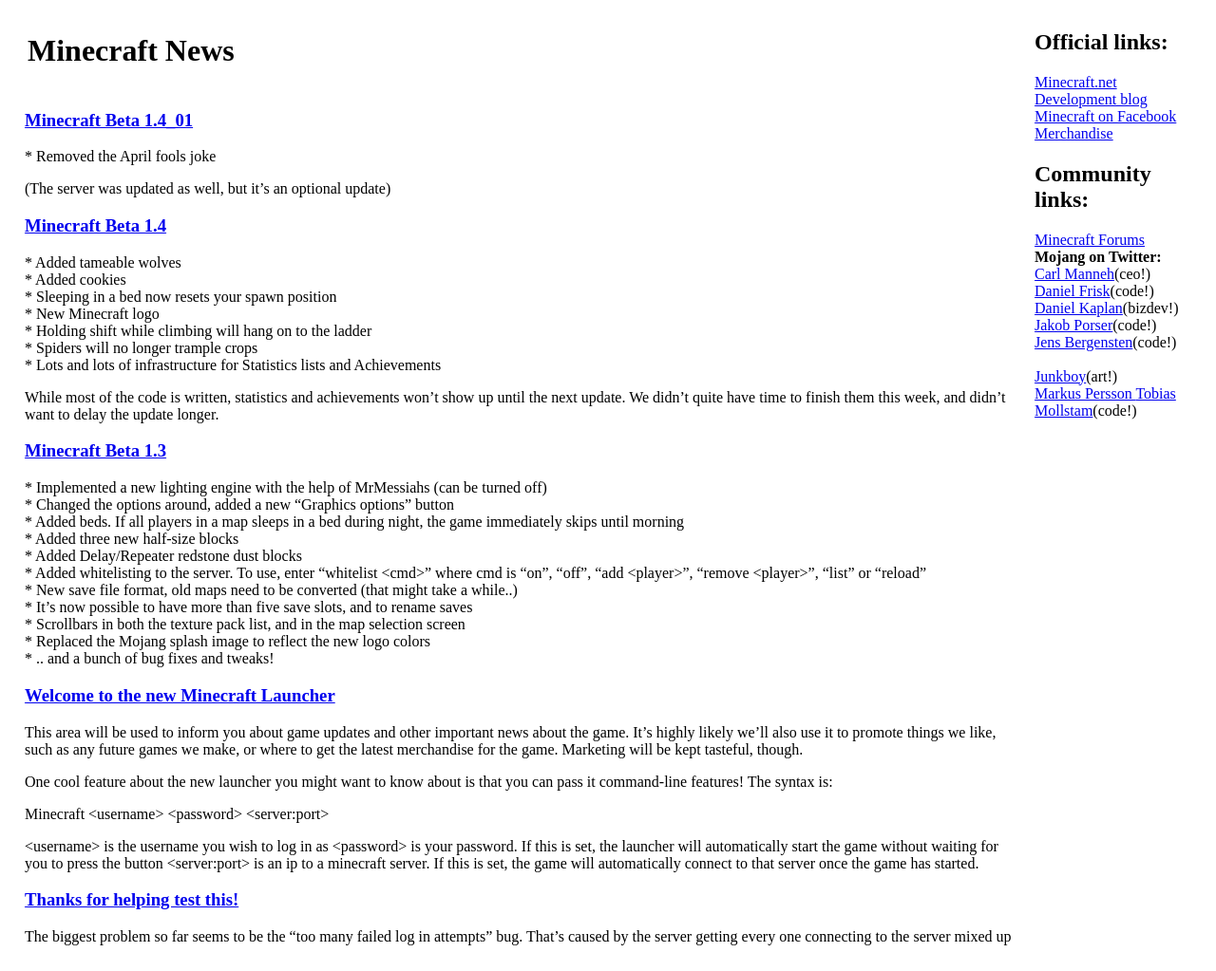
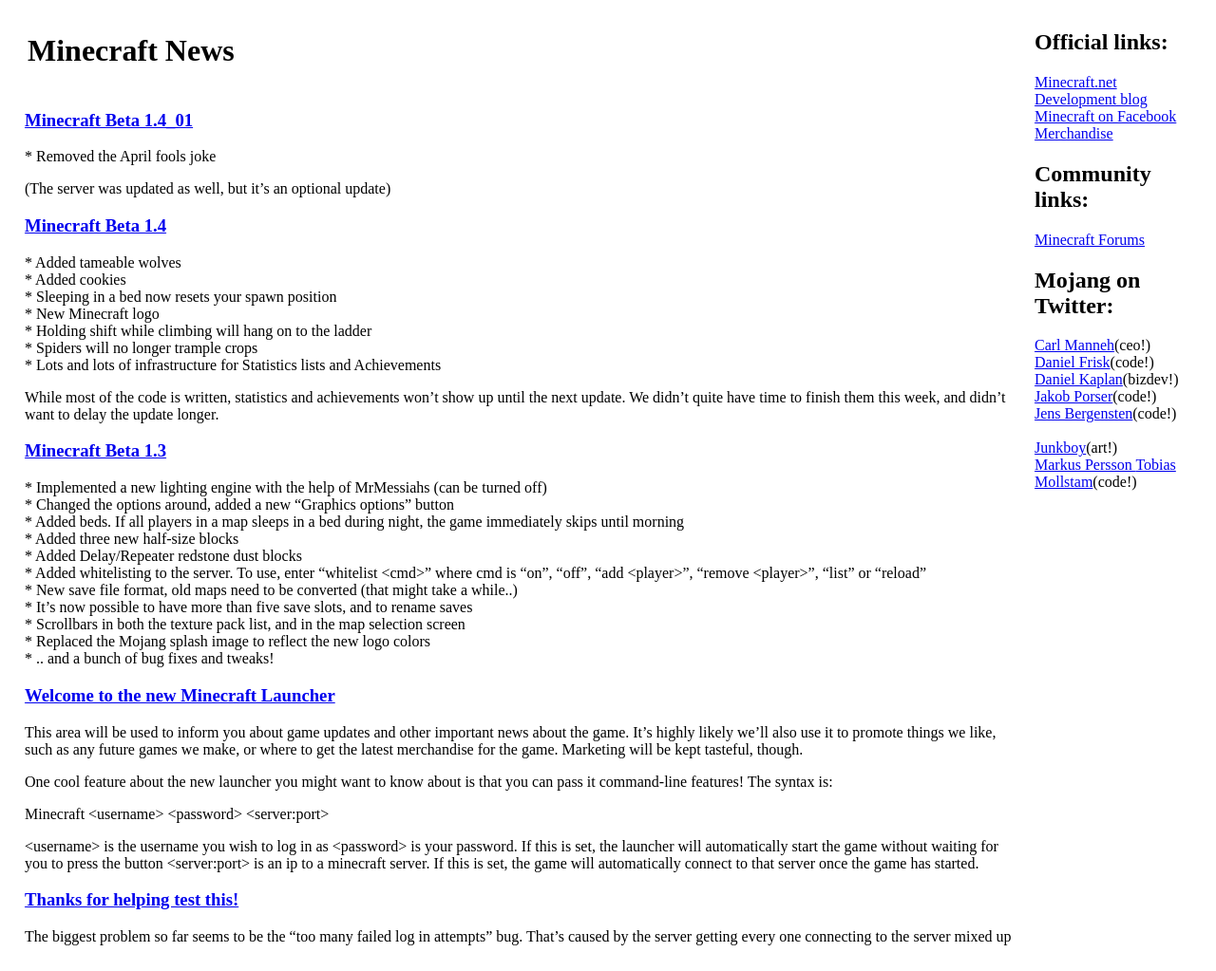
Before and after one commit to RagedMeteor1837/mcnewsclassic, a Jekyll site: the page built from news/index.html, in a window 1280 px wide. Shown: the whole page at 95% size. Built offline with Jekyll 4.4.1, drawn with Linux system fonts in a browser that asks for light colours; the list of posts is cut into pages by our own code.

```diff
--- a/_includes/sidebar.html
+++ b/_includes/sidebar.html
@@ -6,7 +6,7 @@
   <a href="https://jinx.com/minecraft.aspx">Merchandise</a><br>
   <h2>Community links:</h2>
   <a href="http://minecraftforum.net/">Minecraft&nbsp;Forums</a><br>
-  <b>Mojang on Twitter:</b><br>
+  <h2>Mojang on Twitter:</h2>
   <a href="https://twitter.com/carlmanneh">Carl Manneh</a>(ceo!)<br>
   <a href="https://twitter.com/danfrisk">Daniel Frisk</a>(code!)<br>
   <a href="https://twitter.com/kappische">Daniel Kaplan</a>(bizdev!)<br>
```
